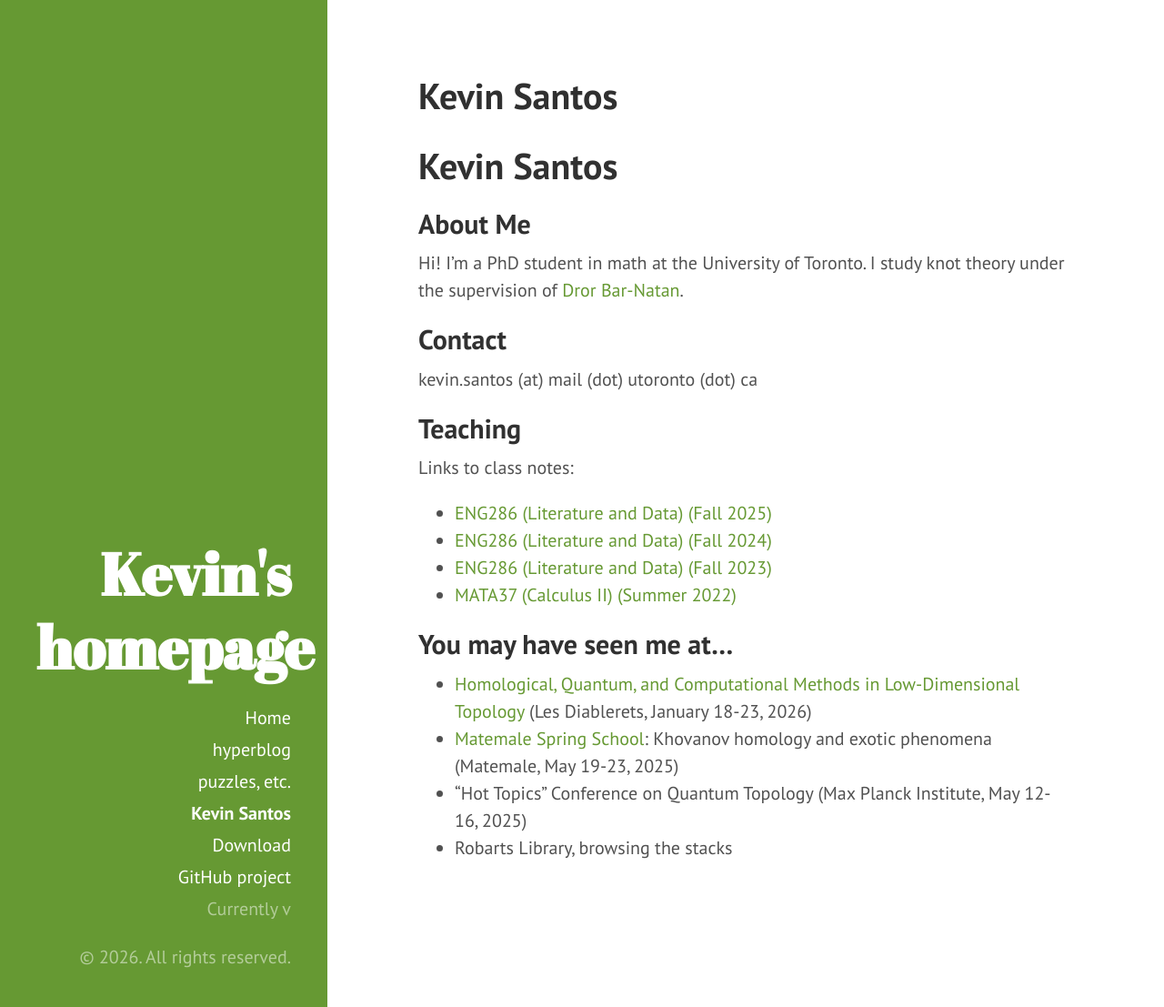
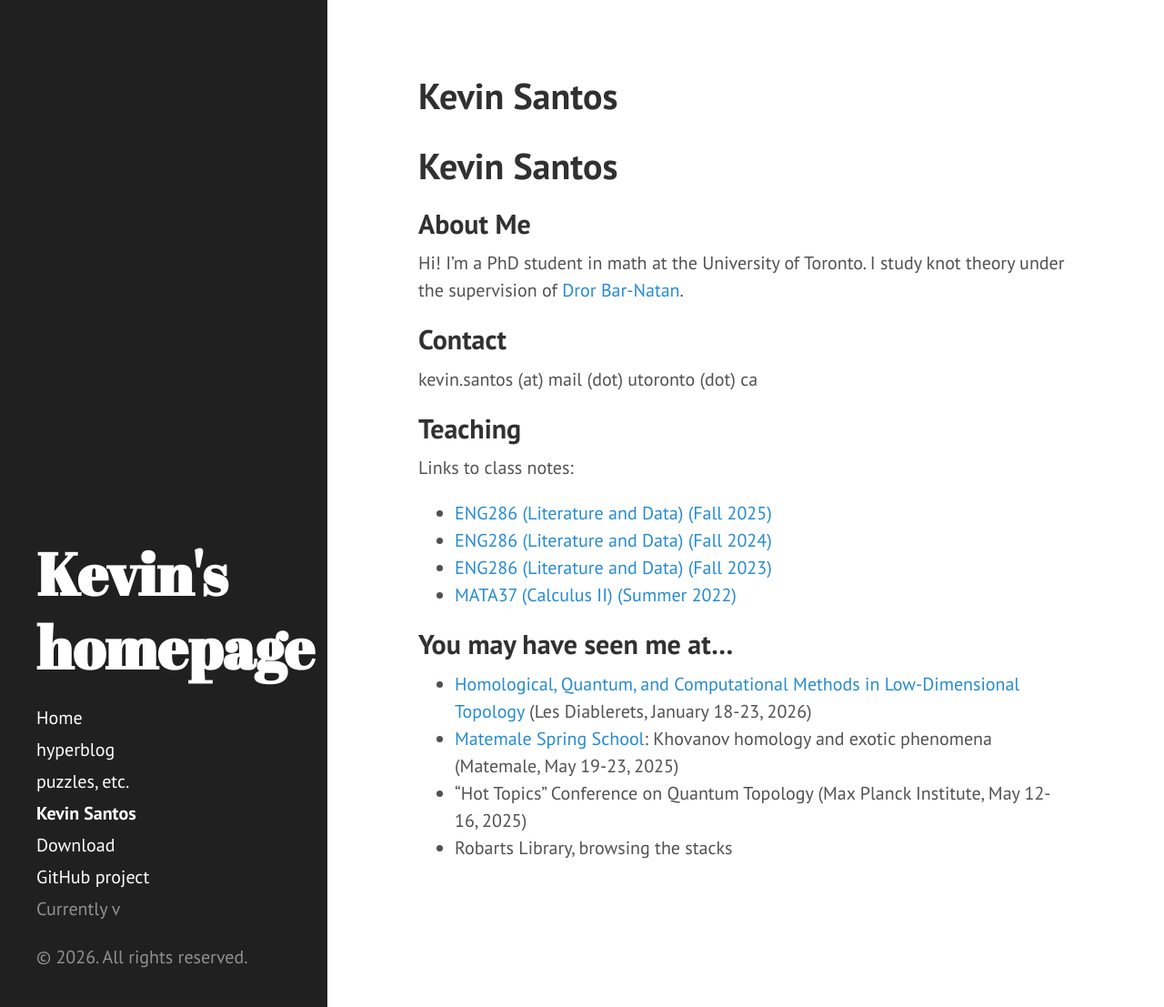
Before and after one commit to kev-santos/kev-santos.github.io, a Jekyll site: the page built from README.md, in a window 1280 px wide and 1107 px high. Shown: the whole window at 91% size. Built offline with Jekyll 4.4.1, drawn with Linux system fonts in a browser that asks for light colours; our own code applies the rules of GitHub Pages for plain Markdown files; Markdown is read by kramdown in place of the engine named in the settings.

Commit message:
Add files via upload

```diff
--- a/_layouts/default.html
+++ b/_layouts/default.html
@@ -1,11 +1,11 @@
 <!DOCTYPE html>
 <html lang="en-us">
 
-  {%- include head.html -%}
+  {% include head.html %}
 
-  <body class="theme-base-mine">
+  <body>
 
-    {%- include sidebar.html -%}
+    {% include sidebar.html %}
 
     <div class="content container">
       {{ content }}
--- a/public/css/hyde.css
+++ b/public/css/hyde.css
@@ -59,7 +59,6 @@ html {
   color: rgba(255,255,255,.5);
   background-color: #202020;
 }
-
 @media (min-width: 48em) {
   .sidebar {
     position: fixed;
@@ -67,7 +66,7 @@ html {
     left: 0;
     bottom: 0;
     width: 18rem;
-    text-align: right;
+    text-align: left;
   }
 }
 
@@ -76,20 +75,12 @@ html {
   color: #fff;
 }
 
-
-
-
 /* About section */
 .sidebar-about h1 {
-  align: right;
   color: #fff;
   margin-top: 0;
   font-family: "Abril Fatface", serif;
   font-size: 3.25rem;
-}
-
-.sidebar-about img {
-  align: right;
 }
 
 /* Sidebar nav */
@@ -186,20 +177,6 @@ a.sidebar-nav-item:focus {
 
 /* Base16 (http://chriskempson.github.io/base16/#default) */
 
-/* custom */
-.theme-base-mine .sidebar {
-  background-color: #669933;
-}
-.theme-base-mine .content a,
-.theme-base-mine .related-posts li a:hover {
-  color: #669933;
-}
-
-.theme-base-mine .content a:hover {
-  #ff66ff
-}
-
-
 /* Red */
 .theme-base-08 .sidebar {
   background-color: #ac4142;
```
Also changed, not shown: _layouts/post.html (line endings or trailing spaces), public/favicon.ico.
